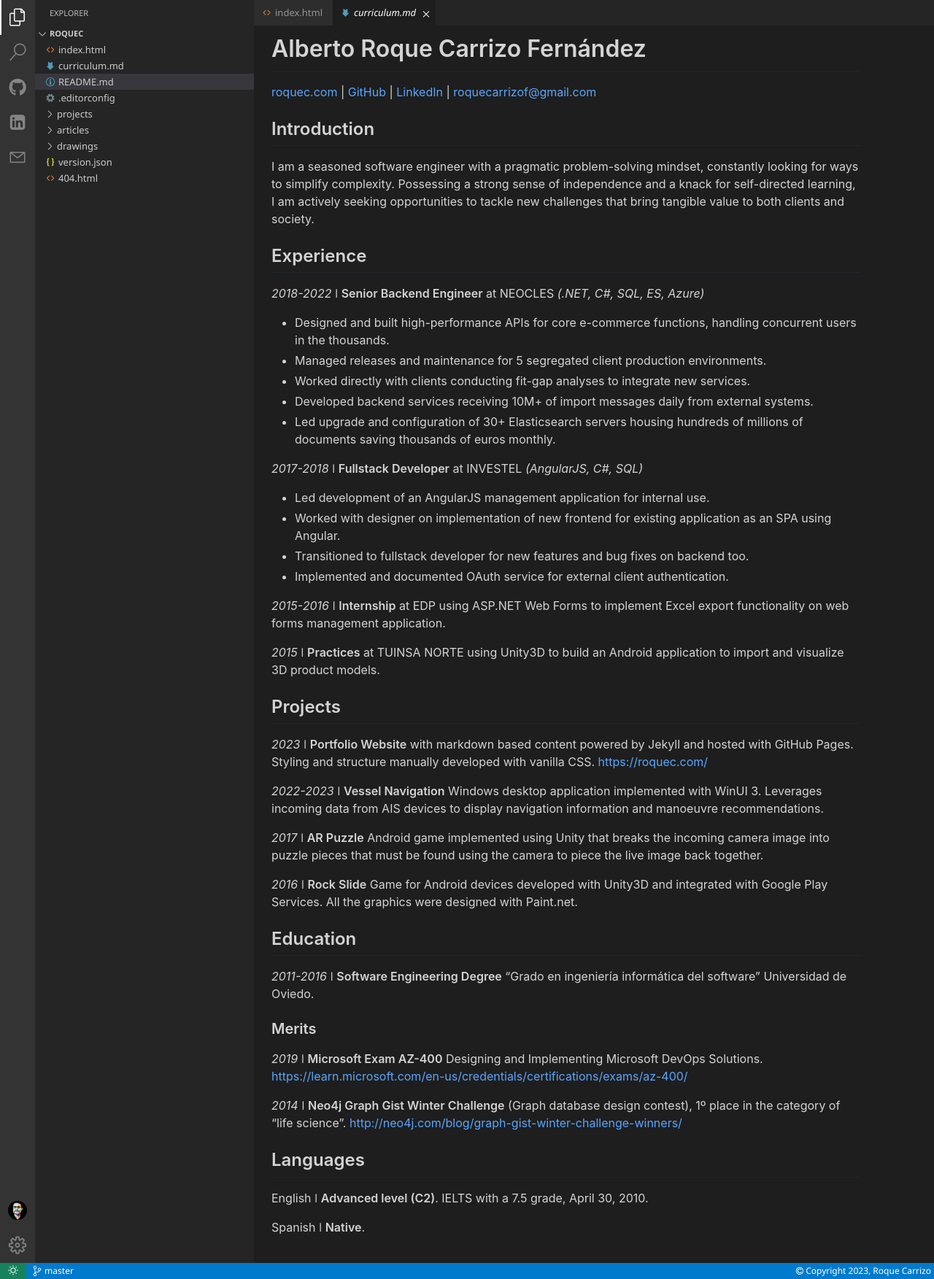
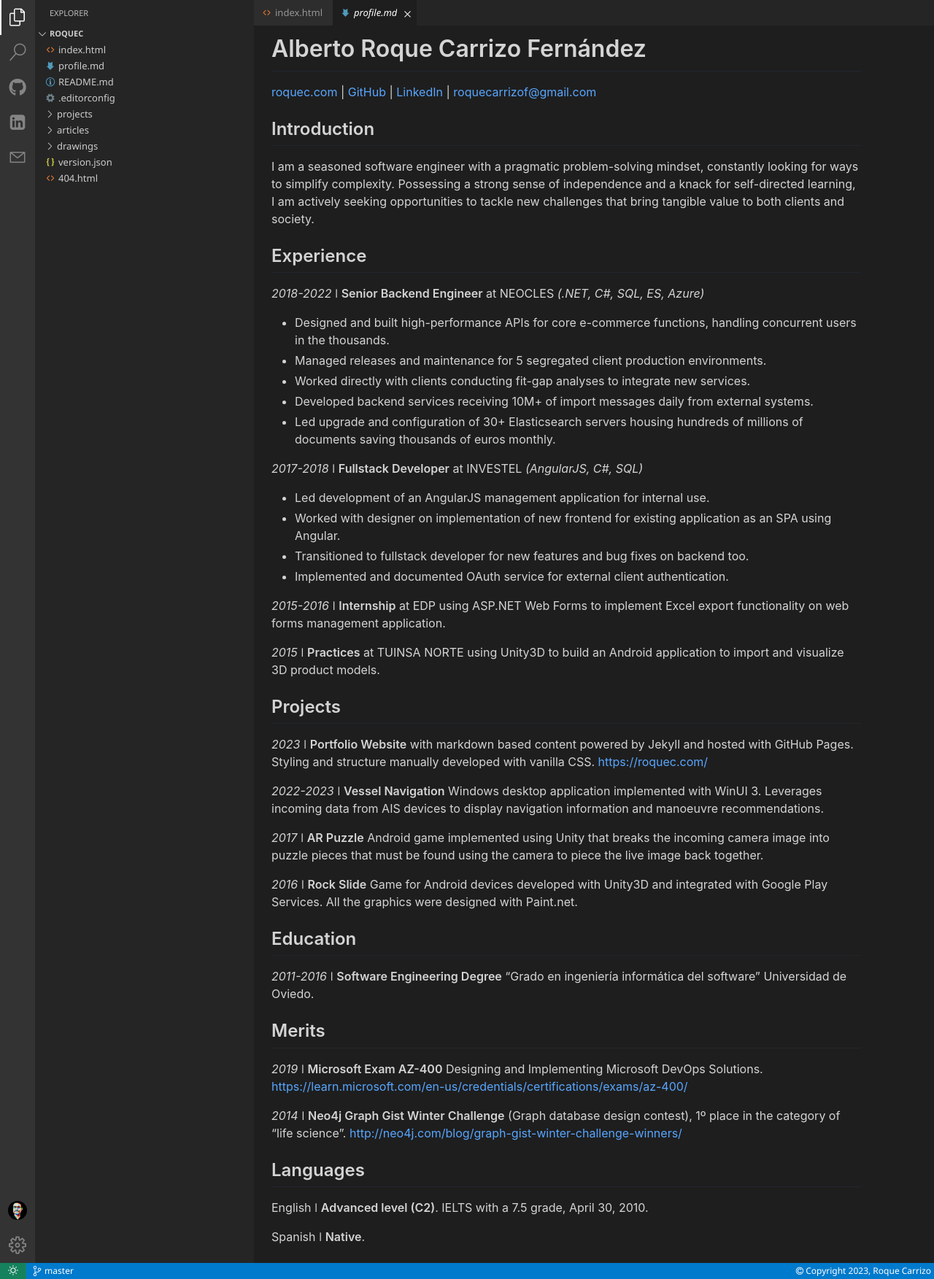
Before and after one commit to roquec/portfolio, a Jekyll site: the page built from src/profile.md, in a window 1280 px wide. Shown: the whole page at 73% size. Built offline with Jekyll 4.4.1, drawn with Linux system fonts in a browser that asks for light colours.

Commit message:
CV navigation update

```diff
--- a/src/_includes/navigation.html
+++ b/src/_includes/navigation.html
@@ -11,9 +11,9 @@
     <div class="folder portfolio-folder">
       {% include file-item.html id='index-file' icon='html' name='index' type='.html' link='/main.html' %}
 
-      {% include file-item.html id='profile' icon='markdown' name='curriculum' type='.md' link='/profile' %}
+      {% include file-item.html id='profile' icon='markdown' name='profile' type='.md' link='/profile' %}
 
-      {% include file-item.html id='about-me-file' icon='readme' name='README' type='.md' link='/profile.html' %}
+      {% include file-item.html id='about-me-file' icon='readme' name='README' type='.md' link='/readme' %}
 
       {% include file-item.html id='config-file' icon='config' name='.editorconfig' link='/settings.html' %}
 
--- a/src/_sass/components/content.scss
+++ b/src/_sass/components/content.scss
@@ -10,6 +10,7 @@
 @media only screen and (min-width: 600px) {
   .content {
     padding-top: 12px;
+    padding-bottom: 24px;
     padding-left: 24px;
   }
 }
--- a/src/profile.md
+++ b/src/profile.md
@@ -1,5 +1,5 @@
 ---
-title: curriculum
+title: profile
 ---
 
 # Alberto Roque Carrizo Fernández
@@ -59,7 +59,7 @@
 
 _2011-2016_ ǀ **Software Engineering Degree** “Grado en ingeniería informática del software” Universidad de Oviedo.
 
-### Merits
+## Merits
 
 _2019_ ǀ **Microsoft Exam AZ-400** Designing and Implementing Microsoft DevOps
 Solutions. [https://learn.microsoft.com/en-us/credentials/certifications/exams/az-400/](https://learn.microsoft.com/en-us/credentials/certifications/exams/az-400/)
```
Also changed, not shown: src/README.md (added).
